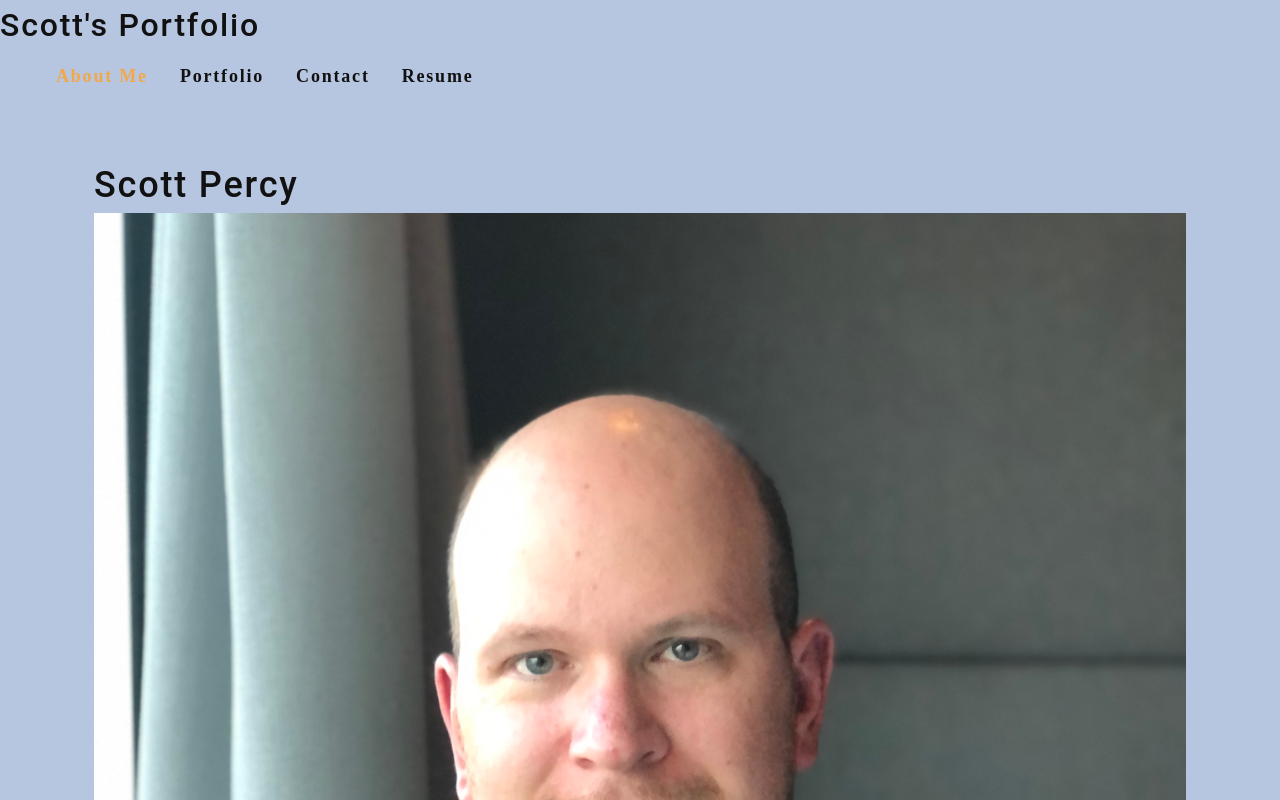
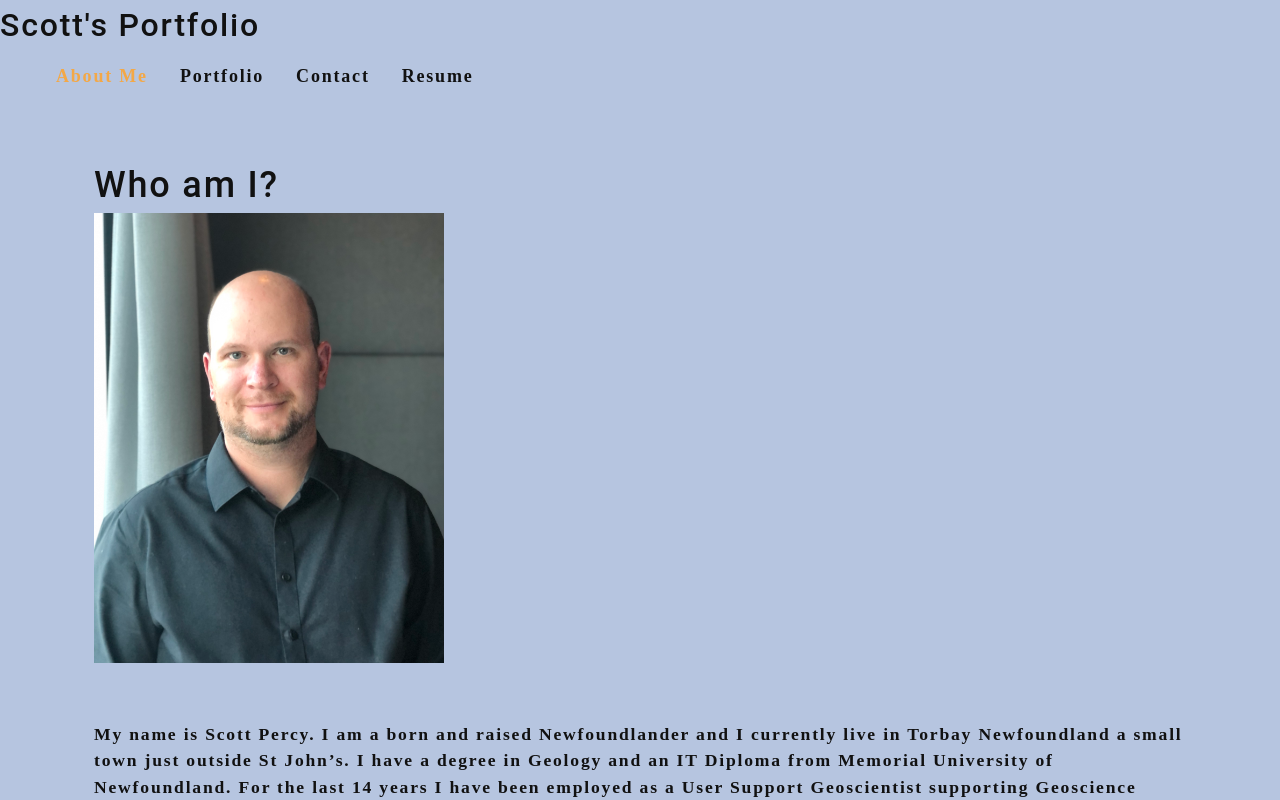
Before and after one commit to sdpercy/sdpercy-portfolio, a React (Create React App) app: page / in a window 1280 px wide. Shown: the top 800 px of the page. Built offline with nearby package versions, Linux system fonts and the light colour scheme.

Commit message:
fixed navigation

```diff
--- a/src/App.js
+++ b/src/App.js
@@ -8,7 +8,8 @@ import Contact from './components/Contact';
 import Resume from './components/Resume';
 
 function App(){
-  const [currentCategory, setCurrentCategory] = useState('about');
+  const [currentCategory, setCurrentCategory] = useState("about");
+
 
 	const category = () => {
 		switch (currentCategory) {
@@ -24,7 +25,6 @@ function App(){
 				return null;
 		}
 	};
-
 
   return (
       <div>
--- a/src/components/About/index.js
+++ b/src/components/About/index.js
@@ -1,10 +1,13 @@
 import React from 'react';
 import profile_pic from '../../assets/images/profile_pic.jpg';
+
 
 function About() {
   return (
     <section>
-      <h1 id="about">Scott Percy</h1>
+
+      <div>
+      <h1 id="about">Who am I?</h1>
         <div>
           <img src={profile_pic} alt="about-me" className="profile" />
         </div>
@@ -21,6 +24,7 @@ function About() {
           so far are HTML, Git, CSS and Javascript with many more to follow.
           </p>
         </div>
+      </div>
     </section>
   );
 }
--- a/src/components/Contact/index.js
+++ b/src/components/Contact/index.js
@@ -36,19 +36,6 @@ function Contact() {
     }
   };
 
-  const handleBlank = (e) => {
-    if (e.target.name === 'Name' || e.target.name === 'Message'){
-      if (!e.target.value.length){
-        setErrorMessage(`${e.target.name} is required.`);
-      }else {
-        setErrorMessage('');
-      }
-    }
-    if (!errorMessage) {
-      setFormState({ ...formState, [e.target.name]: e.target.value });
-      console.log('Handle Form', formState);
-    }
-  }
 
   return (
     <section>
@@ -57,7 +44,7 @@ function Contact() {
       <form id="contact-form" onSubmit={handleSubmit}>
         <div>
           <label htmlFor="name">Name:</label>
-          <input type="text" name="name" defaultValue={name} onBlur={handleBlank} />
+          <input type="text" name="name" defaultValue={name} onBlur={handleChange} />
         </div>
         <div>
           <label htmlFor="email">Email address:</label>
@@ -65,7 +52,7 @@ function Contact() {
         </div>
         <div>
           <label htmlFor="message">Message:</label>
-          <textarea name="message" rows="5" defaultValue={message} onBlur={handleBlank} />
+          <textarea name="message" rows="5" defaultValue={message} onBlur={handleChange} />
         </div>
         {errorMessage && (
           <div>
--- a/src/components/Header/index.js
+++ b/src/components/Header/index.js
@@ -2,7 +2,7 @@ import React from 'react';
 import Nav from '../Nav';
 
 function Header(props) {
-    const { currentCategory, setcurrentCategory } = props;
+    const { currentCategory, setCurrentCategory } = props;
 
     return (
         <header>
@@ -10,7 +10,7 @@ function Header(props) {
                 <h2>Scott's Portfolio</h2>
             </div>
             <div>
-                <Nav currentCategory={currentCategory} setcurrentCategory={setcurrentCategory}></Nav>
+                <Nav currentCategory={currentCategory} setCurrentCategory={setCurrentCategory}></Nav>
             </div>
         </header>
     );
--- a/src/components/Nav/index.js
+++ b/src/components/Nav/index.js
@@ -2,12 +2,19 @@ import React from 'react';
 
 
 function Nav(props) {
-  const { currentCategory, setCurrentCategory } = props;
+
+  const {
+    setCurrentCategory,
+    currentCategory,
+  } = props;
+
+
+
 
   return (
       <nav>
             <ul className="flex-row">
-                <li className= {currentCategory === "about" ? "mx-2 navActive" : "mx-2"}>
+                 <li className= {currentCategory === "about" ? "mx-2 navActive" : "mx-2"}>
                     <span onClick={() => setCurrentCategory("about")}> About Me </span>
                 </li>
                 <li className= {currentCategory === "portfolio" ? "mx-2 navActive" : "mx-2"}>
--- a/src/index.css
+++ b/src/index.css
@@ -297,6 +297,12 @@ a {
   cursor: pointer;
 }
 
+.profile{
+  width: 350px;
+  height:450px;
+  margin-bottom: 50px;
+}
+
 .footer {
   display: flex;
   flex-wrap: wrap;
--- a/src/utils/helpers.js
+++ b/src/utils/helpers.js
@@ -6,7 +6,3 @@ export function validateEmail(email) {
   var re = /^(([^<>()[\]\\.,;:\s@"]+(\.[^<>()[\]\\.,;:\s@"]+)*)|(".+"))@((\[[0-9]{1,3}\.[0-9]{1,3}\.[0-9]{1,3}\.[0-9]{1,3}\])|(([a-zA-Z\-0-9]+\.)+[a-zA-Z]{2,}))$/;
   return re.test(String(email).toLowerCase());
 }
-export function checkBlank(field) {
-	var re = /^\s*$/;
-	return re.test(String(field).toLowerCase());
-}
```
Lines whose indentation alone changed are shown as unchanged.
